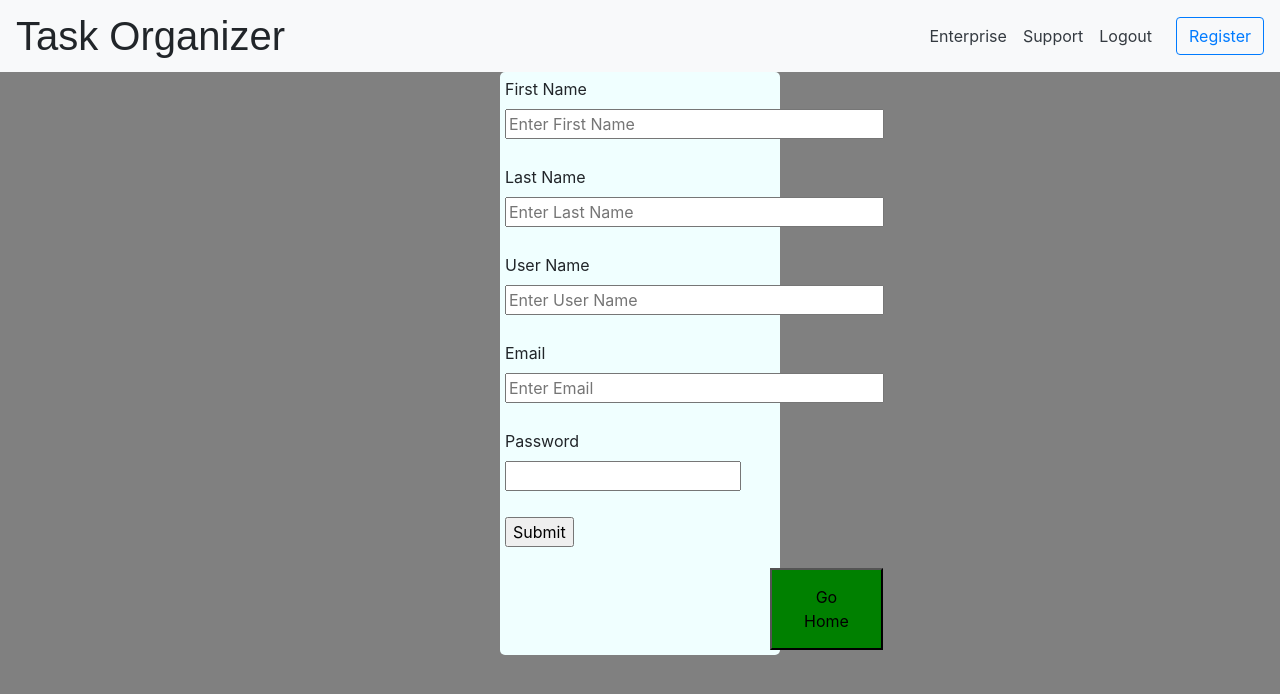
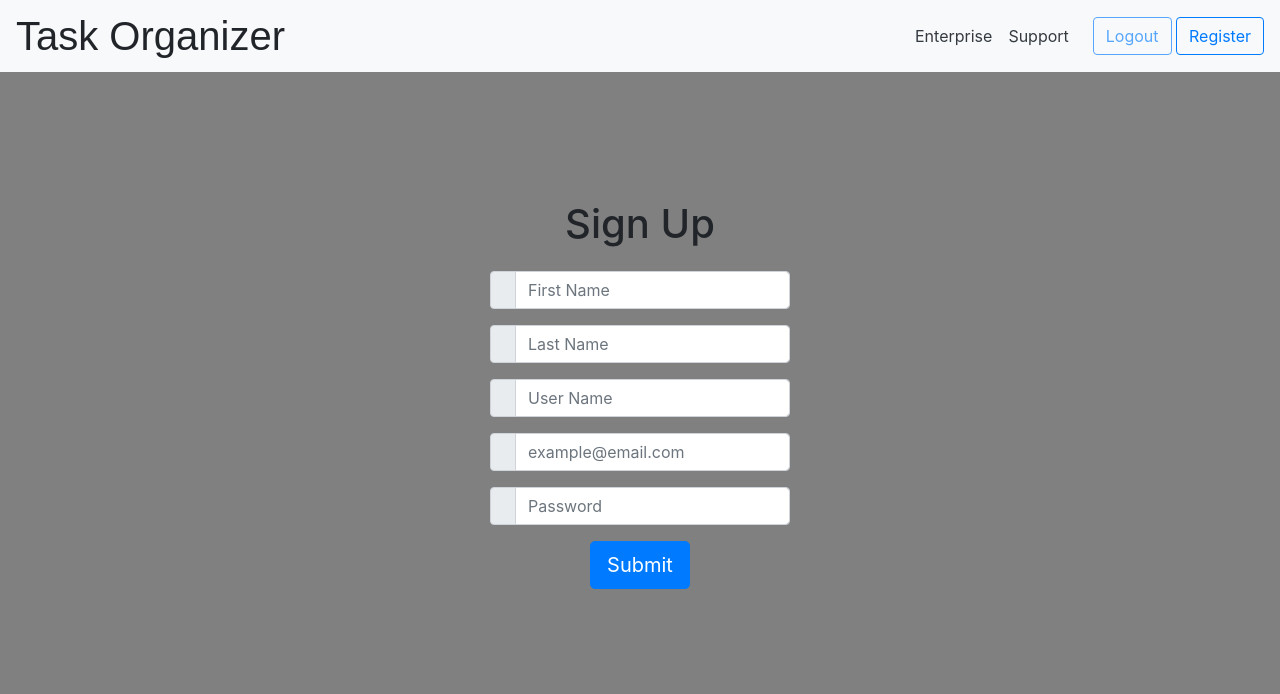
Before and after one commit to hewich/team-2-05, a Flask app: page /register in a window 1280 px wide. Shown: the top 694 px of the page. Run offline with Flask 2, Linux system fonts and the light colour scheme; some libraries are stand-ins or nearby versions.

Commit message:
changed the design of site

```diff
--- a/TaskOrganizer/myapp/templates/register.html
+++ b/TaskOrganizer/myapp/templates/register.html
@@ -1,5 +1,4 @@
 {% extends "base.html"%}
-
 {% block content %}
 
 <div class="mx-auto1">
@@ -9,29 +8,53 @@
             <a class="p-2 text-light" href="#">Features</a>
             <a class="p-2 text-dark" href="#">Enterprise</a>
             <a class="p-2 text-dark" href="#">Support</a>
-            <a class="p-2 text-dark" href="/logout">Logout</a>
         </nav>
+        <a class="btn btn-outline-primary disabled" href="/logout">Logout</a>
+        &nbsp;
         <a class="btn btn-outline-primary" href="/register">Register</a>
     </div>
 </div>
 
-<div class="form_style">
-    <form action="" method="post">
-        {{ form.hidden_tag() }}
-        <p>{{form.first_name.label}}<br>{{form.first_name(size=32, placeholder="Enter First Name")}}</p>
-        <p>{{form.last_name.label}}<br>{{form.last_name(size=32,placeholder="Enter Last Name")}}</p>
-        <p>{{form.username.label}}<br>{{form.username(size=32, placeholder="Enter User Name")}}</p>
-        <p>{{form.email.label}}<br>{{form.email(size=32, placeholder="Enter Email")}}</p>
-        <p>{{form.password.label}}<br>{{form.password(size=18)}}</p>
-        <p>{{form.submit()}}</p>
+<div class="mx-auto2">
 
+    <body class="text-center">
+        <h1>Sign Up</h1>
+        <form class="form-signin" action="" method="post">
+            {{ form.hidden_tag() }}
+            <div class="input-group mb-3">
+                <div class="input-group-prepend">
+                    <span class="input-group-text" id="basic-addon1"><i class="fas fa-user fa-lg"></i></span>
+                </div>
+                <input type="text" class="form-control" name="first_name" placeholder="First Name" aria-describedby="basic-addon1">
+            </div>
+            <div class="input-group mb-3">
+                <div class="input-group-prepend">
+                    <span class="input-group-text" id="basic-addon1"><i class="fas fa-user fa-lg"></i></span>
+                </div>
+                <input type="text" class="form-control" name="last_name" placeholder="Last Name" aria-describedby="basic-addon1">
+            </div>
+            <div class="input-group mb-3">
+                <div class="input-group-prepend">
+                    <span class="input-group-text" id="basic-addon1"><i class="fas fa-user fa-lg"></i></span>
+                </div>
+                <input type="text" class="form-control" name="username" placeholder="User Name" aria-describedby="basic-addon1">
+            </div>
 
+            <div class="input-group mb-3">
+                <div class="input-group-prepend">
+                    <span class="input-group-text" id="basic-addon1"><i class="fas fa-envelope fa-lg"></i></span>
+                </div>
+                <input type="text" class="form-control" name="email" placeholder="example@email.com" aria-describedby="basic-addon1">
+            </div>
 
-
-
-    </form>
-
-    <button type=" button" name="home" class="button-home" onclick="window.location.href = '/home'; ">Go Home</button>
+            <div class="input-group mb-3">
+                <div class="input-group-prepend">
+                    <span class="input-group-text" id="basic-addon1"><i class="fas fa-key fa-lg"></i></span>
+                </div>
+                <input class="form-control" type="password" name="password" placeholder="Password" aria-describedby="basic-addon1">
+            </div>
+            <p>{{form.submit(class="btn btn-lg btn-primary")}}</p>
+        </form>
+    </body>
 </div>
-
 {% endblock%}
```
